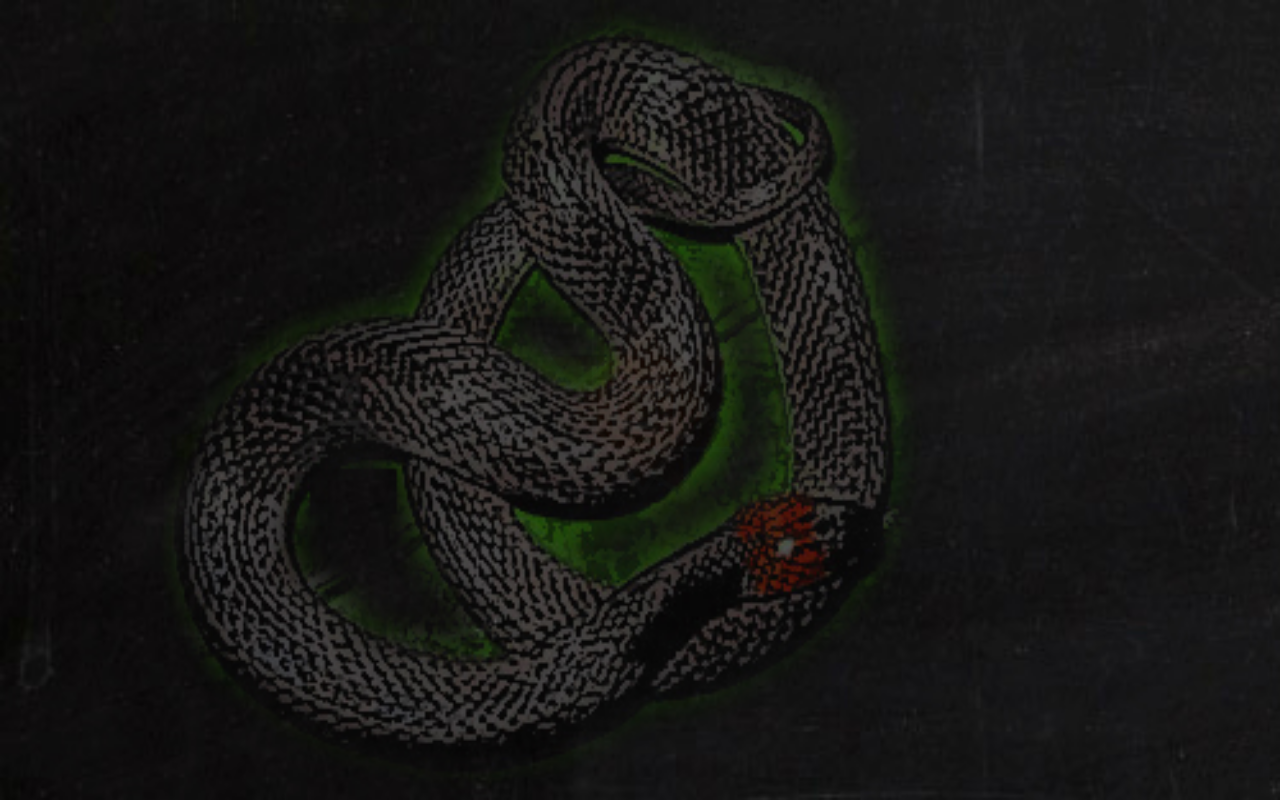
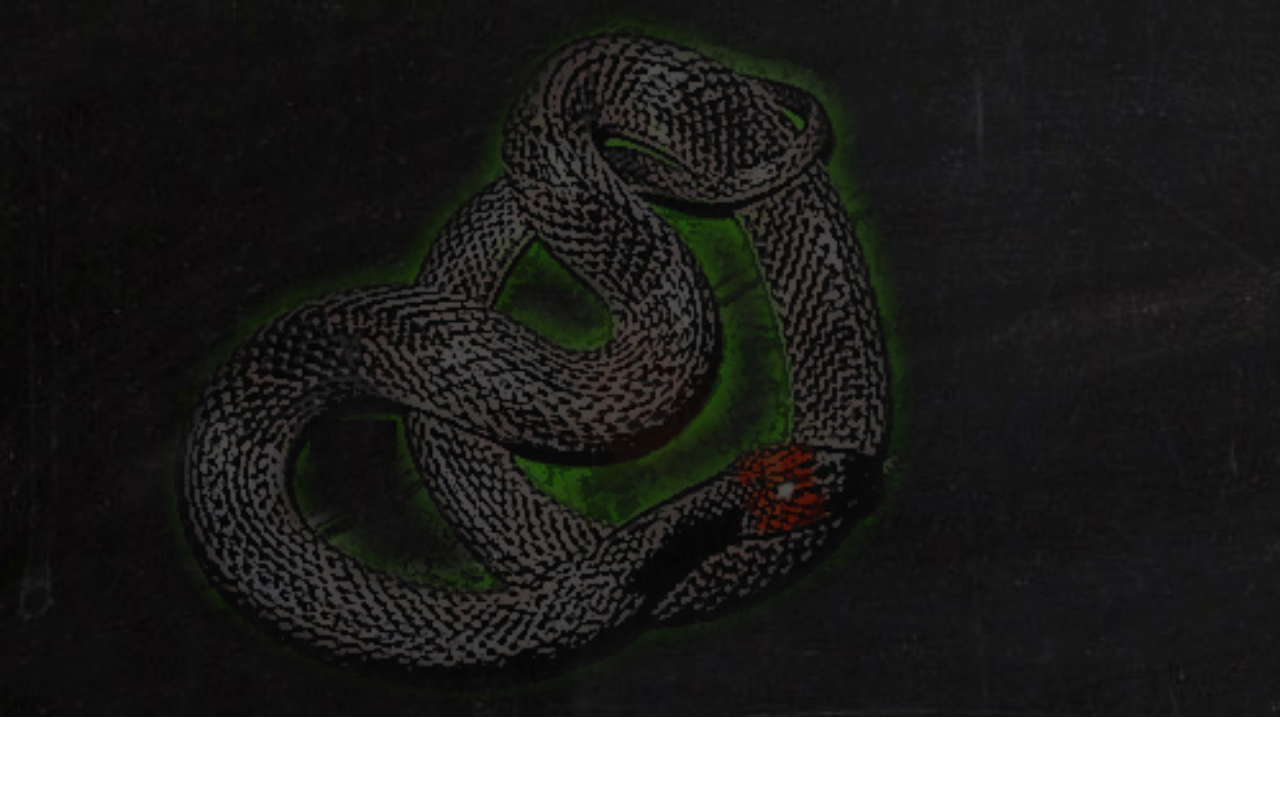
Before and after one commit to CS588Project/NiniaJS, a plain HTML site: page index.html in a window 1280 px wide. Drawn offline with Linux system fonts and the light colour scheme.

Commit message:
edit pen size image

```diff
--- a/css/controlpad.css
+++ b/css/controlpad.css
@@ -2,7 +2,7 @@
 body{
   font-family: 'Helvetica Neue', Helvetica, Arial, 'Lucida Grande', sans-serif;
   background-repeat: no-repeat;
-   background-size: 100% 100%;
+   background-size: 100%;
 }
 
 #output{
```
Also changed, not shown: img/large.png, img/medium.png, img/small.png.
